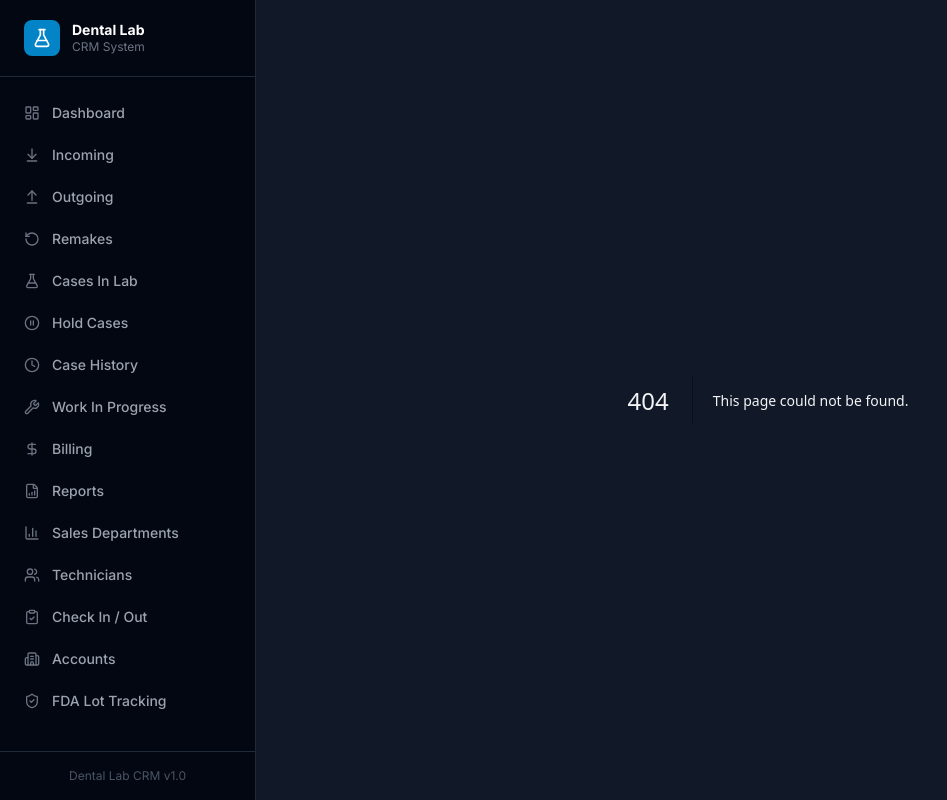
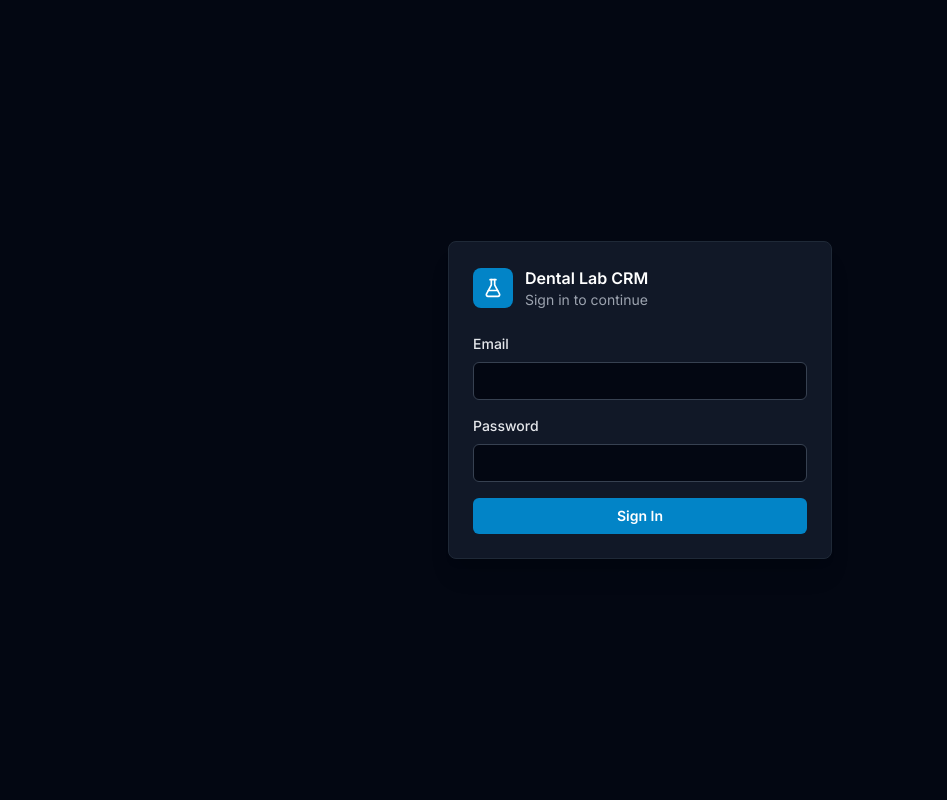
Before and after one commit to berkcanyazili-dot/dental-lab-crm, a Next.js app: page /login in a window 1280 px wide. Before the commit this address had no page. Shown: the whole page, without its empty margins (0-947 px from the left). Built offline with nearby package versions, Linux system fonts and the light colour scheme.

Commit message:
Add login page for protected CRM routes

```diff
--- /dev/null
+++ b/src/app/login/page.tsx
@@ -0,0 +1,99 @@
+"use client";
+
+import { FormEvent, useState } from "react";
+import { useRouter, useSearchParams } from "next/navigation";
+import { signIn } from "next-auth/react";
+import { FlaskConical, Loader2 } from "lucide-react";
+
+export default function LoginPage() {
+  const router = useRouter();
+  const searchParams = useSearchParams();
+  const callbackUrl = searchParams.get("callbackUrl") || "/";
+  const [email, setEmail] = useState("");
+  const [password, setPassword] = useState("");
+  const [error, setError] = useState("");
+  const [isSubmitting, setIsSubmitting] = useState(false);
+
+  async function handleSubmit(event: FormEvent<HTMLFormElement>) {
+    event.preventDefault();
+    setError("");
+    setIsSubmitting(true);
+
+    const result = await signIn("credentials", {
+      email,
+      password,
+      redirect: false,
+      callbackUrl,
+    });
+
+    setIsSubmitting(false);
+
+    if (result?.error) {
+      setError("Invalid email or password.");
+      return;
+    }
+
+    router.replace(result?.url || callbackUrl);
+    router.refresh();
+  }
+
+  return (
+    <main className="flex min-h-screen items-center justify-center bg-gray-950 px-6">
+      <form
+        onSubmit={handleSubmit}
+        className="w-full max-w-sm rounded-lg border border-gray-800 bg-gray-900 p-6 shadow-xl"
+      >
+        <div className="mb-6 flex items-center gap-3">
+          <div className="flex h-10 w-10 items-center justify-center rounded-lg bg-sky-600">
+            <FlaskConical className="h-5 w-5 text-white" />
+          </div>
+          <div>
+            <h1 className="text-base font-semibold text-white">Dental Lab CRM</h1>
+            <p className="text-sm text-gray-400">Sign in to continue</p>
+          </div>
+        </div>
+
+        <label className="mb-2 block text-sm font-medium text-gray-200" htmlFor="email">
+          Email
+        </label>
+        <input
+          id="email"
+          type="email"
+          value={email}
+          onChange={(event) => setEmail(event.target.value)}
+          autoComplete="email"
+          required
+          className="mb-4 w-full rounded-md border border-gray-700 bg-gray-950 px-3 py-2 text-sm text-white outline-none transition focus:border-sky-500"
+        />
+
+        <label className="mb-2 block text-sm font-medium text-gray-200" htmlFor="password">
+          Password
+        </label>
+        <input
+          id="password"
+          type="password"
+          value={password}
+          onChange={(event) => setPassword(event.target.value)}
+          autoComplete="current-password"
+          required
+          className="mb-4 w-full rounded-md border border-gray-700 bg-gray-950 px-3 py-2 text-sm text-white outline-none transition focus:border-sky-500"
+        />
+
+        {error && (
+          <p className="mb-4 rounded-md border border-red-900/60 bg-red-950/40 px-3 py-2 text-sm text-red-200">
+            {error}
+          </p>
+        )}
+
+        <button
+          type="submit"
+          disabled={isSubmitting}
+          className="flex w-full items-center justify-center gap-2 rounded-md bg-sky-600 px-4 py-2 text-sm font-semibold text-white transition hover:bg-sky-500 disabled:cursor-not-allowed disabled:opacity-70"
+        >
+          {isSubmitting && <Loader2 className="h-4 w-4 animate-spin" />}
+          Sign In
+        </button>
+      </form>
+    </main>
+  );
+}
--- a/src/components/layout/Sidebar.tsx
+++ b/src/components/layout/Sidebar.tsx
@@ -42,6 +42,10 @@ const navItems = [
 
 export default function Sidebar() {
   const pathname = usePathname();
+
+  if (pathname === "/login") {
+    return null;
+  }
 
   return (
     <aside className="flex flex-col w-64 min-h-screen bg-gray-950 border-r border-gray-800">
```
